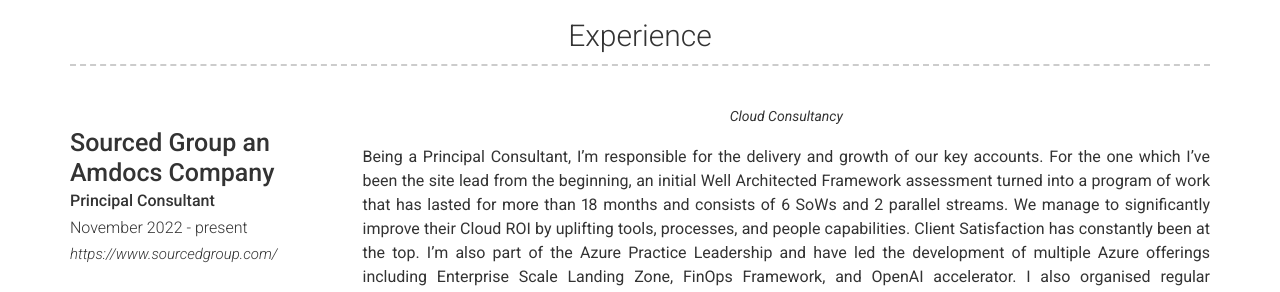
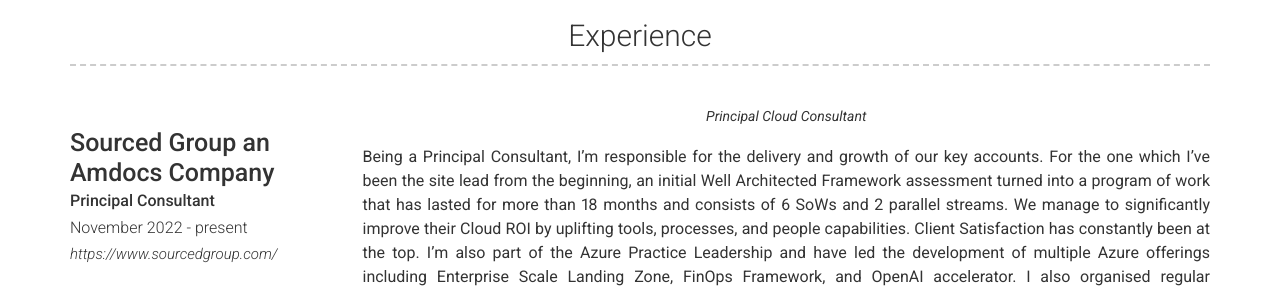
Before and after one commit to shin-akuma/shin-akuma.github.io, a Jekyll site: the page built from index.md, in a window 1280 px wide. Shown: the part 840-1132 px from the top of the page. Built offline with Jekyll 4.4.1, drawn with Linux system fonts in a browser that asks for light colours; nearby versions of some CDN libraries.

Commit message:
Update _config.yml

```diff
--- a/_config.yml
+++ b/_config.yml
@@ -64,7 +64,7 @@
         caption: November 2022 - present
         link: https://www.sourcedgroup.com/
         quote: >
-          Cloud Consultancy
+          Principal Cloud Consultant
         description: |
           Being a Principal Consultant, I'm responsible for the delivery and growth of our key accounts. For the one which I've been the site lead from the beginning, an initial Well Architected Framework assessment turned into a program of work that has lasted for more than 18 months and consists of 6 SoWs and 2 parallel streams. We manage to significantly improve their Cloud ROI by uplifting tools, processes, and people capabilities. Client Satisfaction has constantly been at the top.
           I'm also part of the Azure Practice Leadership and have led the development of multiple Azure offerings including Enterprise Scale Landing Zone, FinOps Framework, and OpenAI accelerator. I also organised regular mentoring sessions and Azure cert jam for our internal consultants to improve their capability in Azure space.
```
